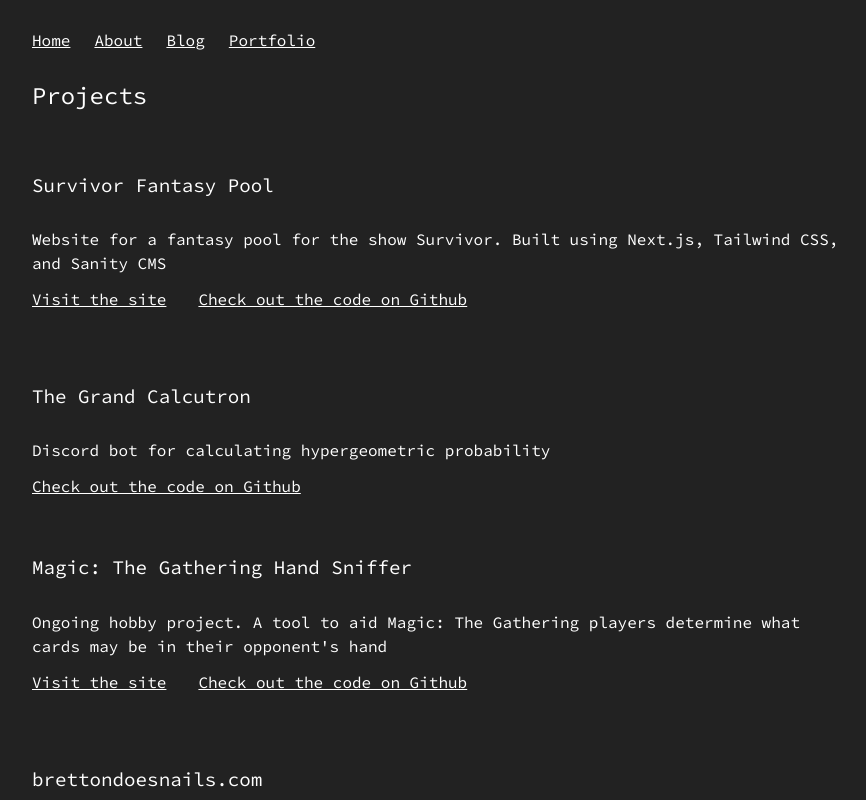
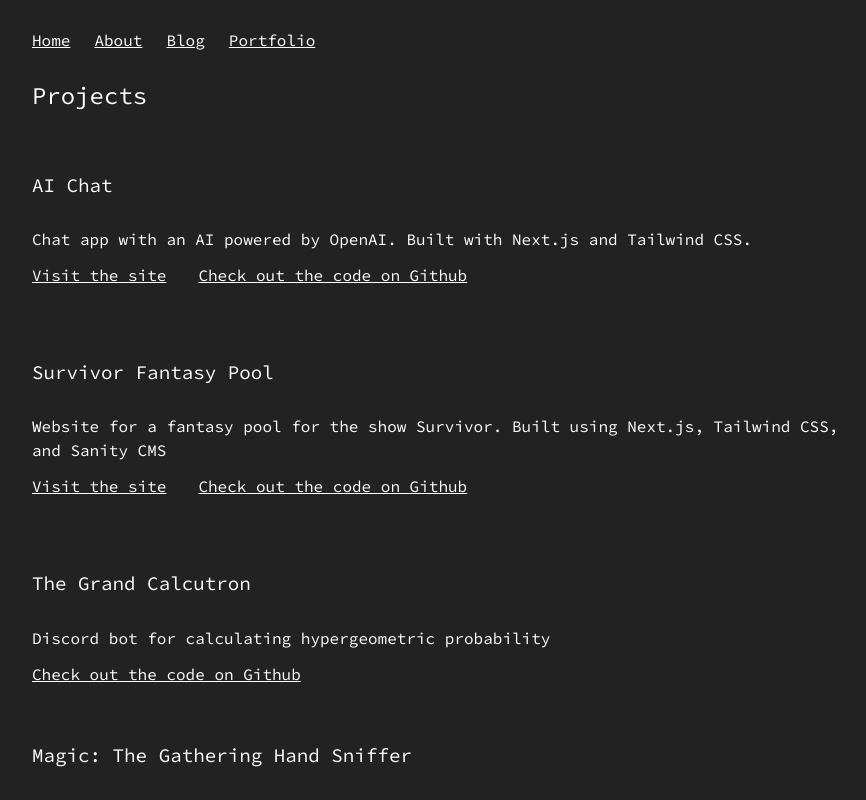
Before and after one commit to Taouen/next-site, a Next.js app: page /portfolio in a window 1280 px wide. Shown: the top 800 px of the page, without its empty margins (160-1026 px from the left). Built offline with nearby package versions, Linux system fonts and the light colour scheme.

Commit message:
Add AI Chat to portfolio page

```diff
--- a/components/Layout.js
+++ b/components/Layout.js
@@ -2,16 +2,14 @@ import styles from '../styles/Layout.module.css';
 import Header from './Header.js';
 import Footer from './Footer';
 
-class Layout extends React.Component {
-  render() {
+const Layout = (props) => {
   return (
     <div className={styles.container}>
       <Header />
-        <main className={styles.main}>{this.props.children}</main>
+      <main className={styles.main}>{props.children}</main>
       <Footer />
     </div>
   );
-  }
-}
+};
 
 export default Layout;
--- a/pages/portfolio.js
+++ b/pages/portfolio.js
@@ -12,6 +12,12 @@ export default function Portfolio() {
       <Layout>
         <h1 className={styles.heading}>Projects</h1>
         <div className={styles.projects}>
+          <ProjectCard
+            desc="Chat app with an AI powered by OpenAI. Built with Next.js and Tailwind CSS."
+            url="https://chatwithai.tannerwiltshire.com"
+            github="https://github.com/Taouen/shopify-frontend-assessment"
+            title="AI Chat"
+          />
           <ProjectCard
             desc="Website for a fantasy pool for the show Survivor. Built using Next.js, Tailwind CSS, and Sanity CMS"
             url="https://survivorpool.tannerwiltshire.com"
```
Lines whose indentation alone changed are shown as unchanged.
